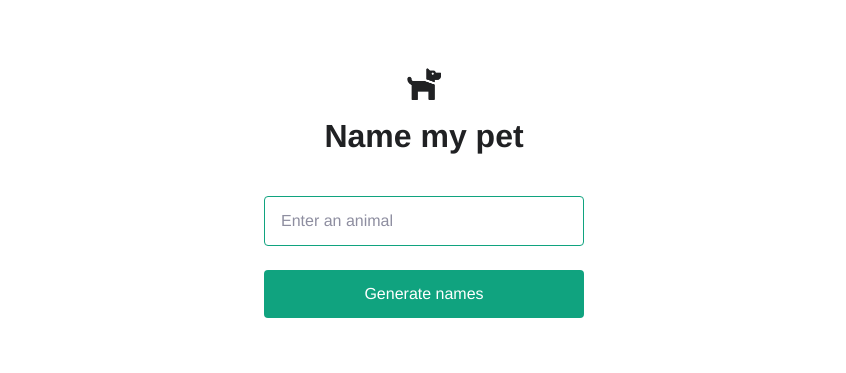
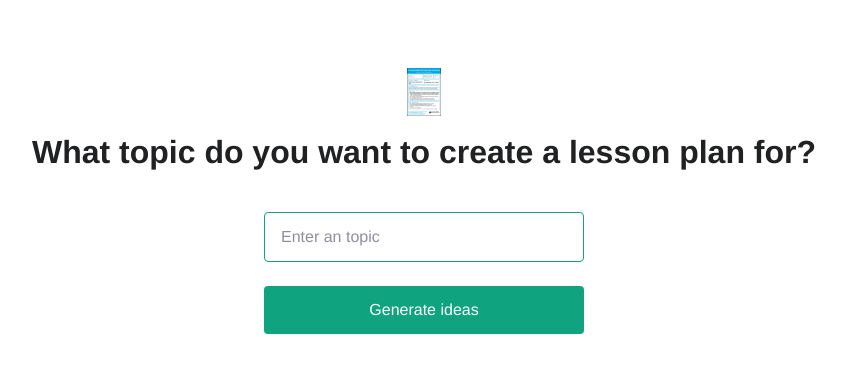
Before and after one commit to openai/openai-quickstart-python, a Flask app: page / in a window 1280 px wide. Shown: the top 373 px of the page, without its empty margins (216-1062 px from the left). Run offline with Flask 2, Linux system fonts and the light colour scheme; some web fonts are replaced.

Commit message:
graphics and title page

```diff
--- a/templates/index.html
+++ b/templates/index.html
@@ -1,19 +1,19 @@
 <!DOCTYPE html>
 <head>
-  <title>OpenAI Quickstart</title>
+  <title>Lesson Plan Creator</title>
   <link
     rel="shortcut icon"
-    href="{{ url_for('static', filename='dog.png') }}"
+    href="{{ url_for('static', filename='lessonplan.png') }}"
   />
   <link rel="stylesheet" href="{{ url_for('static', filename='main.css') }}" />
 </head>
 
 <body>
-  <img src="{{ url_for('static', filename='dog.png') }}" class="icon" />
-  <h3>Name my pet</h3>
+  <img src="{{ url_for('static', filename='lessonplan.png') }}" class="icon" />
+  <h3>What topic do you want to create a lesson plan for?</h3>
   <form action="/" method="post">
-    <input type="text" name="animal" placeholder="Enter an animal" required />
-    <input type="submit" value="Generate names" />
+    <input type="text" name="animal" placeholder="Enter an topic" required />
+    <input type="submit" value="Generate ideas" />
   </form>
   {% if result %}
   <div class="result">{{ result }}</div>
```
Also changed, not shown: static/lessonplan.png (added).
